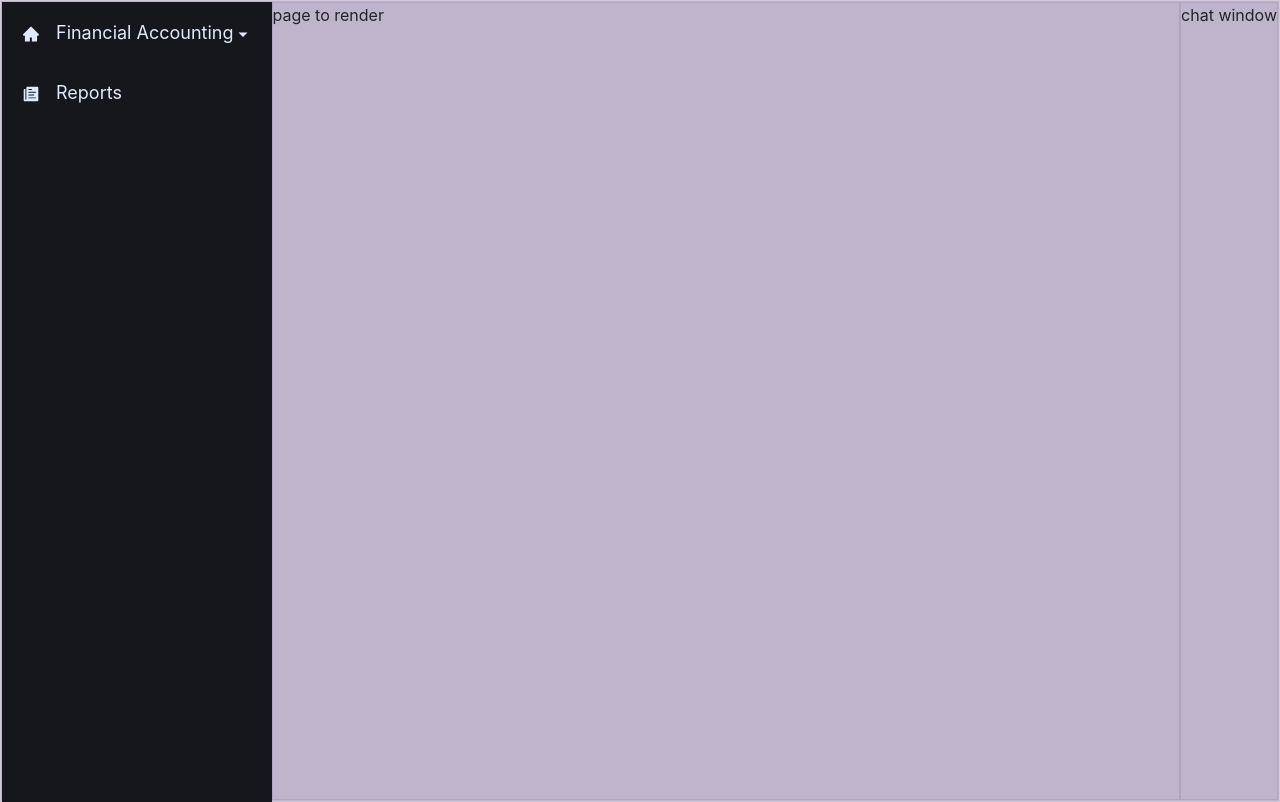
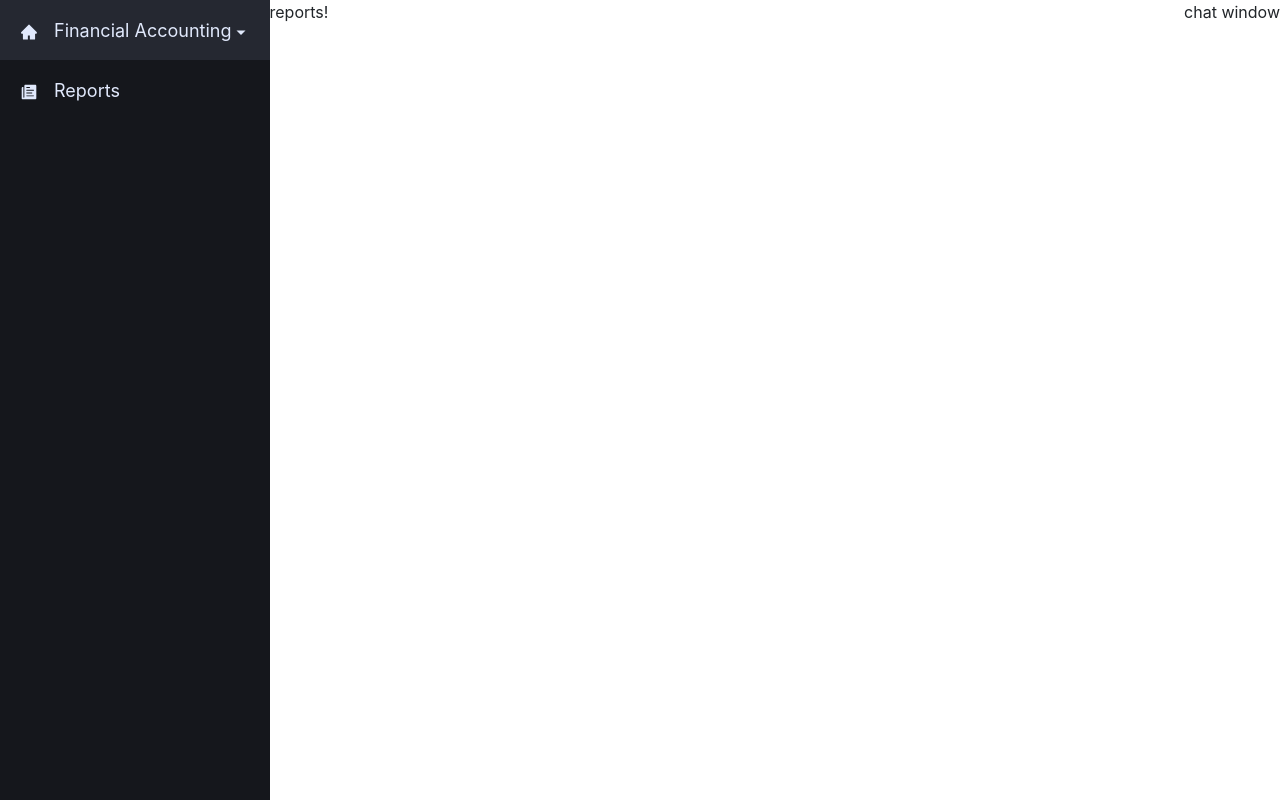
Before and after one commit to npgilman/ai_hackathon, a React (Create React App) app: page /Reports in a window 1280 px wide. Built offline with nearby package versions, Linux system fonts and the light colour scheme.

Commit message:
update  website to support dynamic switching of center page

```diff
--- a/src/App.js
+++ b/src/App.js
@@ -3,9 +3,7 @@ import PageContent from './pages/PageContent';
 
 function App() {
   return (
-    <div class="d-flex bd-highlight">
       <PageContent />
-    </div>
   );
 }
 
--- a/src/index.css
+++ b/src/index.css
@@ -11,8 +11,3 @@ code {
   font-family: source-code-pro, Menlo, Monaco, Consolas, 'Courier New',
     monospace;
 }
-
-.bd-highlight {
-  background-color: rgba(86,61,124,0.15);
-  border: 1px solid rgba(86,61,124,0.15);
-}
--- a/src/pages/PageToRender.js
+++ b/src/pages/PageToRender.js
@@ -1,10 +1,22 @@
-// page to render. should be right of sidebar and below navbar.
-// should be variable content (ie switched out based on navbar/sidebar selections)
+import LandingPage from "./contentPages/LandingPage";
+import FinAccPage from "./contentPages/FinAccPage";
+import Reports from "./contentPages/Reports";
+
+import { Routes, Route } from 'react-router-dom';
+
+// page to render. should be variable content (ie switched out based on navbar/sidebar selections)
 
 function PageToRender() {
     return (
-        <div class='d-flex flex-column bd-highlight flex-fill'>
-            <p> page to render </p>
+        <div class="flex-fill">
+            <Routes>
+                <Route path='/' exact element={<LandingPage />} />
+
+                <Route path='/FinancialAccounting/' exact element={<FinAccPage />} />
+                <Route path='/FinancialAccounting/Overview' exact element={<FinAccPage />} />
+
+                <Route path='/Reports' exact element={<Reports />} />
+            </Routes>
         </div>
     );
 }
--- a/src/pages/SidebarData.js
+++ b/src/pages/SidebarData.js
@@ -1,5 +1,4 @@
 import React from 'react';
-import * as FaIcons from 'react-icons/fa';
 import * as AiIcons from 'react-icons/ai';
 import * as IoIcons from 'react-icons/io';
 import * as RiIcons from 'react-icons/ri';
@@ -14,15 +13,15 @@ export const SidebarData = [
 
     subNav: [
     {
-        title: 'Reports',
-        path: '/reports',
+        title: 'Topic Overview',
+        path: '/FinancialAccounting/Overview',
         icon: <IoIcons.IoIosPaper />
     }
     ]
   },
   {
     title: 'Reports',
-    path: '/reports',
+    path: '/Reports',
     icon: <IoIcons.IoIosPaper />
   }
 ];
--- /dev/null
+++ b/src/pages/contentPages/FinAccPage.js
@@ -0,0 +1,10 @@
+
+function FinAccOverview() {
+    return (
+        <div>
+            <p> fin accounting page ! </p>
+        </div>
+    );
+}
+
+export default FinAccOverview;
--- /dev/null
+++ b/src/pages/contentPages/LandingPage.js
@@ -0,0 +1,11 @@
+// skeleton for landing page
+
+function LandingPage() {
+    return (
+        <div className="flex-fill">
+            <p> landing page ! </p>
+        </div>
+    );
+}
+
+export default LandingPage;
--- /dev/null
+++ b/src/pages/contentPages/Reports.js
@@ -0,0 +1,10 @@
+
+function Reports() {
+    return (
+        <div>
+            <p> reports! </p>
+        </div>
+    );
+}
+
+export default Reports;
```
